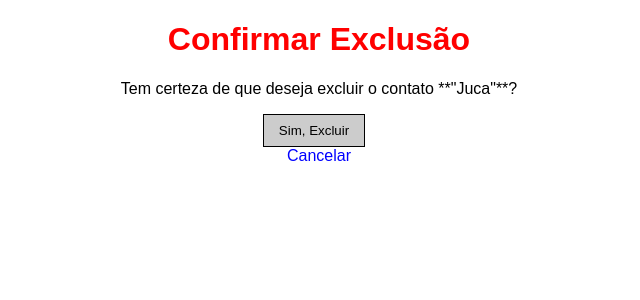
After one commit to prof-salu/AgendaDjango2025, a Django app: page /agenda/contato/1/excluir/ in a window 1280 px wide. The commit adds this page. Shown: the top 300 px of the page, without its empty margins (321-961 px from the left). Run offline with Django 5.2, Linux system fonts and the light colour scheme; data comes from the database, SQL or seed files in the repository; both versions use the stored data as it was after the commit.

Commit message:
Parte02 finalizado

```diff
--- a/agenda/forms.py
+++ b/agenda/forms.py
@@ -10,5 +10,5 @@ class ContatoForm(forms.ModelForm):
         fields = ['nome', 'telefone', 'endereco', 'email', 'data_de_nascimento']
         # Widgets para personalizar a aparência dos campos
         widgets = {
-            'data_de_nascimento': forms.DateInput(attrs={'type': 'date'}),
+            'data_de_nascimento': forms.DateInput(attrs={'type': 'date'}, format='%Y-%m-%d'), # Adicionado format
         }
--- /dev/null
+++ b/agenda/templates/agenda/contato_confirm_delete.html
@@ -0,0 +1,25 @@
+<!-- agenda/templates/agenda/contato_confirm_delete.html -->
+<!DOCTYPE html>
+<html lang="pt-br">
+<head>
+    <meta charset="UTF-8">
+    <meta name="viewport" content="width=device-width, initial-scale=1.0">
+    <title>Confirmar Exclusão</title>
+    <style>
+        /* Estilos simplificados */
+        body { font-family: sans-serif; margin: 20px; text-align: center; }
+        h1 { color: red; }
+        button { margin-right: 10px; padding: 8px 15px; background-color: #ccc; border: 1px solid #000; cursor: pointer;}
+        a { text-decoration: none; color: blue; }
+    </style>
+</head>
+<body>
+    <h1>Confirmar Exclusão</h1>
+    <p>Tem certeza de que deseja excluir o contato **"{{ contato.nome }}"**?</p>
+    <form method="post">
+        {% csrf_token %}
+        <button type="submit">Sim, Excluir</button>
+    </form>
+    <a href="{% url 'agenda:contato_detalhe' contato.pk %}">Cancelar</a>
+</body>
+</html>
--- a/agenda/templates/agenda/contato_detalhe.html
+++ b/agenda/templates/agenda/contato_detalhe.html
@@ -21,7 +21,7 @@
     <p><strong>Criado em:</strong> {{ contato.created_at|date:"d/m/Y H:i" }}</p>
 
     <div class="actions">
-        {# Links para editar e excluir serão adicionados em próximas etapas #}
+        <a href="{% url 'agenda:contato_editar' contato.pk %}">Editar</a> {# Link para editar adicionado #}
     </div>
     <a href="{% url 'agenda:contato_lista' %}">Voltar para a lista</a>
 </body>
--- a/agenda/urls.py
+++ b/agenda/urls.py
@@ -12,4 +12,8 @@ urlpatterns = [
     path('contato/novo/', views.contato_criar, name='contato_criar'),
     # URL para exibir detalhes de um contato específico
     path('contato/<int:pk>/', views.contato_detalhe, name='contato_detalhe'),
+    # URL para editar um contato existente
+    path('contato/<int:pk>/editar/', views.contato_editar, name='contato_editar'),
+    # URL para excluir um contato
+    path('contato/<int:pk>/excluir/', views.contato_excluir, name='contato_excluir'),
 ]
--- a/agenda/views.py
+++ b/agenda/views.py
@@ -29,3 +29,31 @@ def contato_detalhe(request, pk):
     contato = get_object_or_404(Contato, pk=pk)
     # Renderiza o template 'contato_detalhe.html', passando o contato como contexto
     return render(request, 'agenda/contato_detalhe.html', {'contato': contato})
+
+def contato_editar(request, pk):
+    # Obtém o contato existente pelo ID (pk), ou levanta 404 se não encontrado
+    contato = get_object_or_404(Contato, pk=pk)
+    if request.method == 'POST':
+        # Se a requisição for POST, o formulário foi enviado com novos dados
+        # 'instance=contato' é crucial: informa ao formulário que ele deve ATUALIZAR este objeto
+        form = ContatoForm(request.POST, instance=contato)
+        if form.is_valid():
+            # Se o formulário for válido, salva (atualiza) o contato no banco de dados
+            form.save()
+            # Redireciona para a página de detalhes do contato atualizado
+            return redirect('agenda:contato_detalhe', pk=contato.pk)
+    else:
+        # Se a requisição for GET, exibe o formulário preenchido com os dados atuais do contato
+        form = ContatoForm(instance=contato)
+    # Renderiza o template, passando o formulário, o contato e um título para a página
+    return render(request, 'agenda/contato_form.html', {'form': form, 'contato': contato, 'titulo_pagina': 'Editar Contato'})
+
+def contato_excluir(request, pk):
+    contato = get_object_or_404(Contato, pk=pk)
+    if request.method == 'POST':
+        # Se a requisição for POST, significa que o usuário confirmou a exclusão
+        contato.delete() # Exclui o contato do banco de dados
+        return redirect('agenda:contato_lista') # Redireciona para a lista
+    # Se a requisição for GET, exibe a página de confirmação
+    return render(request, 'agenda/contato_confirm_delete.html', {'contato': contato})
+    return render(request, 'agenda/contato_confirm_delete.html', {'contato': contato})
```
Also changed, not shown: agenda/templates/agenda/contato_lista.html (+7 -4 lines), db.sqlite3.
